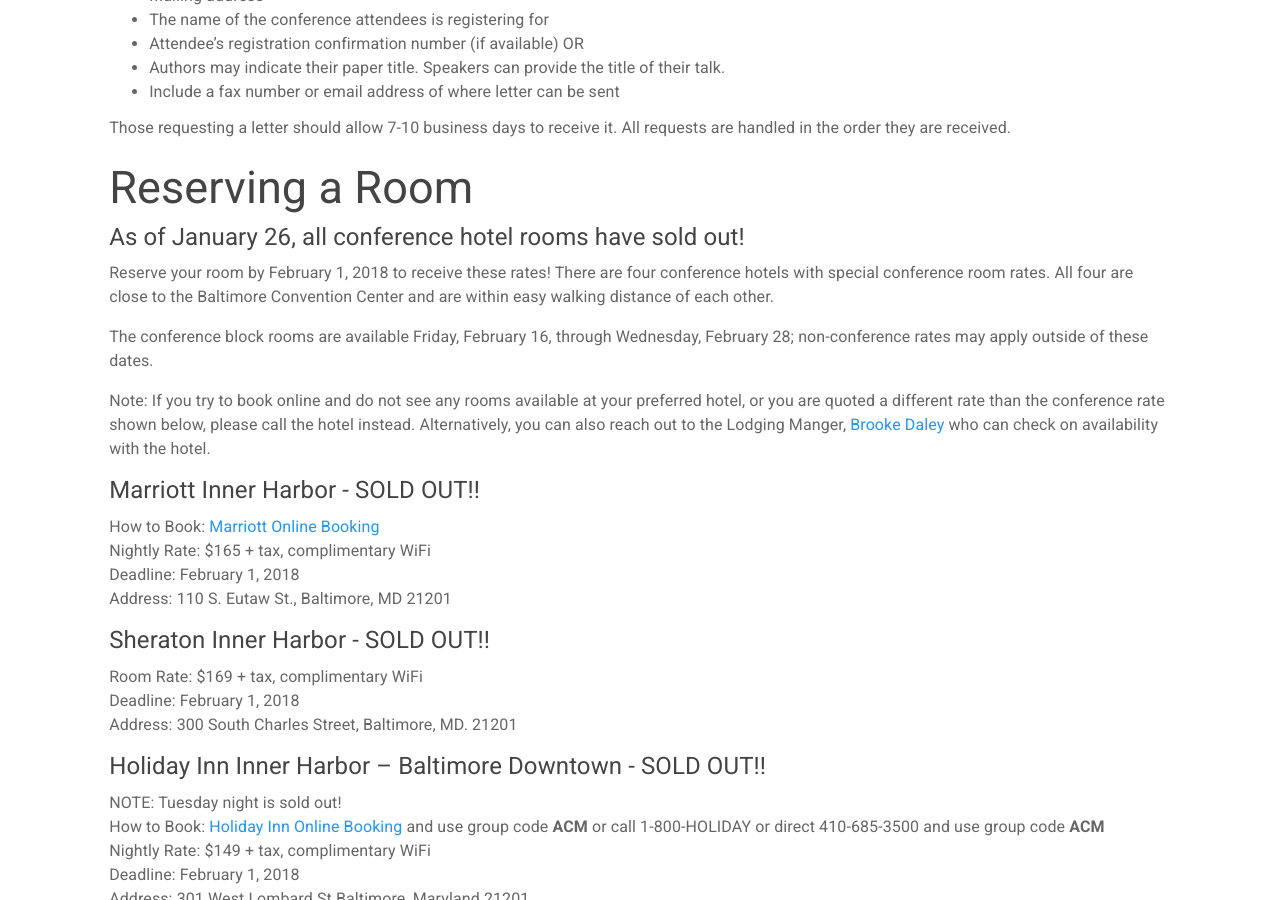
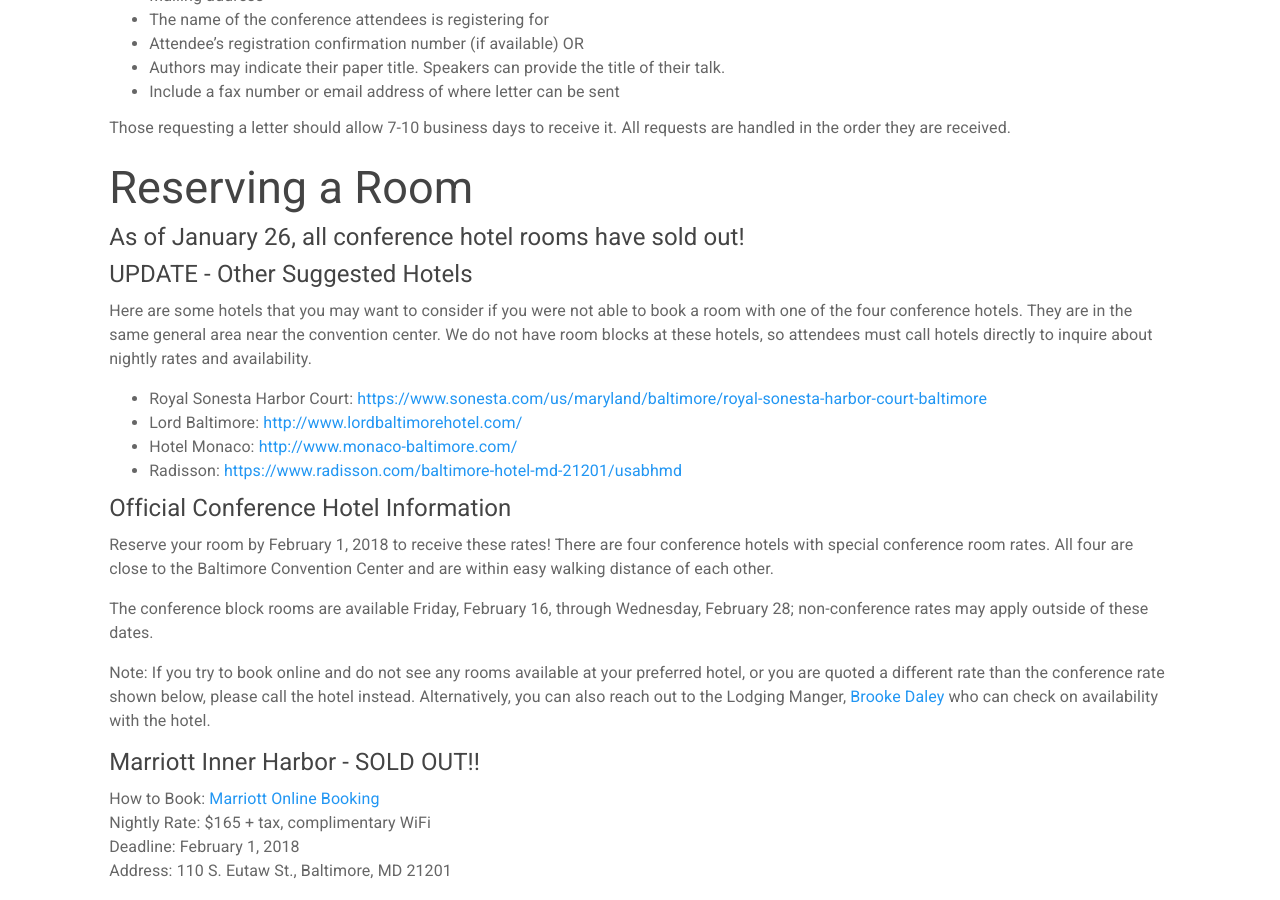
Before and after one commit to sigcsets/sigcse2018, a Jekyll site: the page built from attendees/index.md, in a window 1280 px wide and 900 px high, scrolled down 2177 px. Built offline with Jekyll 4.4.1, drawn with Linux system fonts in a browser that asks for light colours.

Commit message:
Hotel update

```diff
--- a/attendees/index.md
+++ b/attendees/index.md
@@ -174,6 +174,17 @@
 
 #### As of January 26, all conference hotel rooms have sold out!
 
+#### UPDATE - Other Suggested Hotels
+
+Here are some hotels that you may want to consider if you were not able to book a room with one of the four conference hotels.  They are in the same general area near the convention center.  We do not have room blocks at these hotels, so attendees must call hotels directly to inquire about nightly rates and availability.
+
+- Royal Sonesta Harbor Court:  [https://www.sonesta.com/us/maryland/baltimore/royal-sonesta-harbor-court-baltimore](https://www.sonesta.com/us/maryland/baltimore/royal-sonesta-harbor-court-baltimore)
+- Lord Baltimore: [http://www.lordbaltimorehotel.com/](http://www.lordbaltimorehotel.com/)
+- Hotel Monaco: [http://www.monaco-baltimore.com/](http://www.monaco-baltimore.com/)
+- Radisson: [https://www.radisson.com/baltimore-hotel-md-21201/usabhmd](https://www.radisson.com/baltimore-hotel-md-21201/usabhmd)
+
+#### Official Conference Hotel Information
+
 Reserve your room by February 1, 2018 to receive these rates! There are four conference hotels with special conference room rates. All four are close to the Baltimore Convention Center and are within easy walking distance of each other.
 
 The conference block rooms are available Friday, February 16, through Wednesday, February 28; non-conference rates may apply outside of these dates.
```
